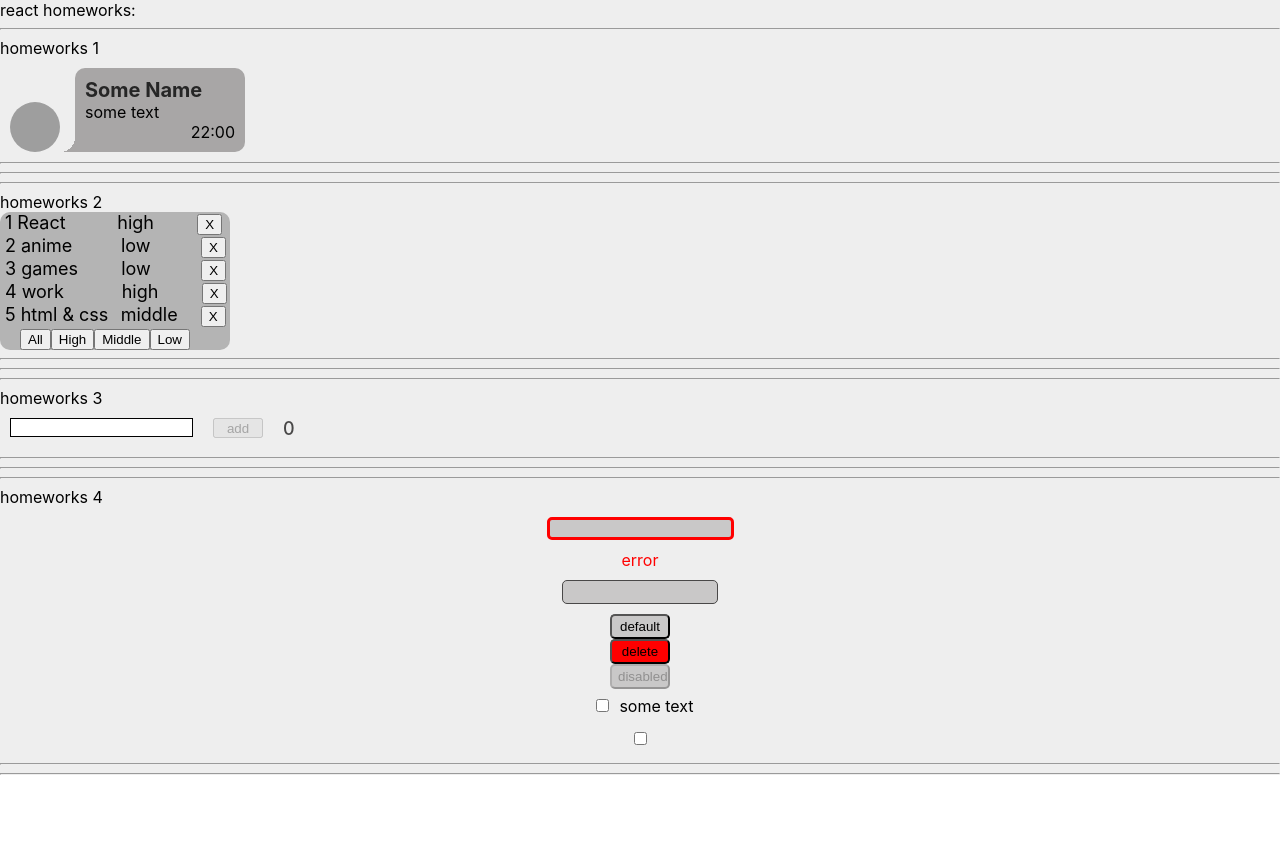
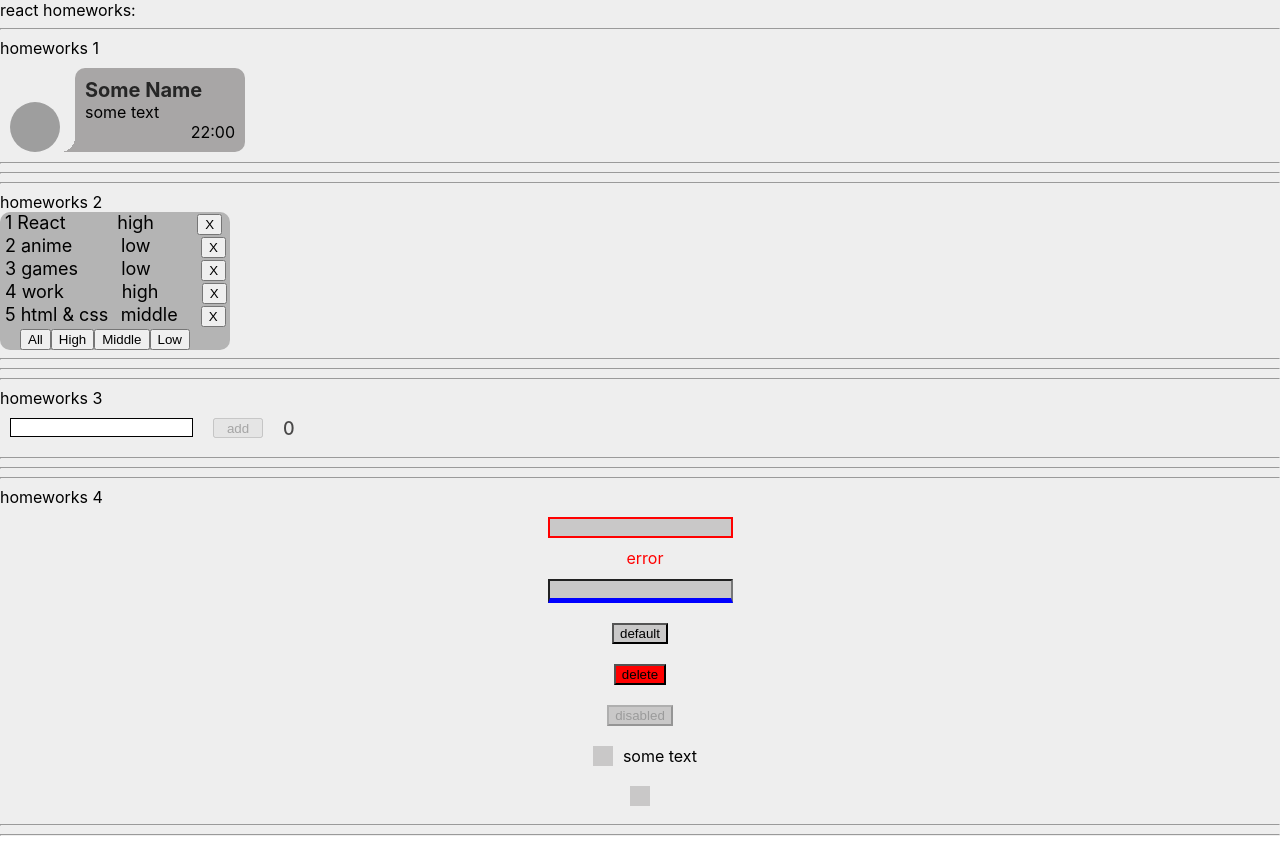
Before and after one commit to MichaelNovickiy/tasks_from_ignat, a React (Create React App) app: page / in a window 1280 px wide. Before the commit the page ends 800 px from the top, so only its background shows below. Built offline with nearby package versions, Linux system fonts and the light colour scheme; grey boxes are pictures that could not be loaded.

Commit message:
task 4 completed

```diff
--- a/src/p2-homeworks/h4/common/c1-SuperInputText/SuperInputText.module.css
+++ b/src/p2-homeworks/h4/common/c1-SuperInputText/SuperInputText.module.css
@@ -1,19 +1,21 @@
 .superInput {
+    margin: 10px;
     background-color: #c9c8c8;
-    border: 1px solid #494848;
-    border-radius: 5px;
-    width: 150px;
-    height: 20px;
-    font-family: serif;
-    font-weight: 500;
+}
+
+.input:focus{
+    outline: none;
+    border: 2px solid #4b4b4b;
 }
 
 .errorInput {
-    border: 3px solid red;
+    margin: 10px;
+    border: 2px solid red;
     background-color: #c9c8c8;
-    border-radius: 5px;
 }
 
 .error {
     color: red;
+    height: 21px;
+    margin-left: 10px;
 }
--- a/src/p2-homeworks/h4/common/c1-SuperInputText/SuperInputText.tsx
+++ b/src/p2-homeworks/h4/common/c1-SuperInputText/SuperInputText.tsx
@@ -39,7 +39,7 @@ const SuperInputText: React.FC<SuperInputTextPropsType> = (
     }
 
     const finalSpanClassName = `${s.error} ${spanClassName ? spanClassName : ''}`
-    const finalInputClassName = error ? s.errorInput : s.superInput // need to fix with (?:) and s.superInput
+    const finalInputClassName = `${s.input} ${error ? s.errorInput : s.superInput} ${className}` // need to fix with (?:) and s.superInput
 
     return (
         <>
--- a/src/p2-homeworks/h4/common/c2-SuperButton/SuperButton.module.css
+++ b/src/p2-homeworks/h4/common/c2-SuperButton/SuperButton.module.css
@@ -1,13 +1,79 @@
+@keyframes blink{
+    0% {
+        left: -130%;
+    }
+    100% {
+        left: 130%;
+    }
+}
+
+
+.btn {
+    position: relative;
+    margin: 10px;
+    overflow: hidden;
+    cursor: pointer;
+}
+
 .default {
-    width: 60px;
-    height: 25px;
     background-color: #c9c8c8;
-    border-radius: 5px;
+    outline: none;
 }
 
 .red {
     background: red;
-    width: 60px;
-    height: 25px;
-    border-radius: 5px;
 }
+
+.btn::after {
+    display: block;
+    content: '';
+    position: absolute;
+    left: -130%;
+    top: 0;
+    height: 100%;
+    width: 20%;
+    transform: skew(45deg);
+    background-color: #c9c8c8;
+    opacity: 0.7;
+    z-index: 14;
+}
+
+.btn:hover::after {
+    animation: blink 0.7s ease;
+}
+
+.btn:hover::before {
+    display: block;
+    content: '';
+    position: absolute;
+
+    left: -100vw;
+    top: 0;
+    height: 100vh;
+    width: 300vw;
+
+    z-index: 7;
+
+    background-color: #ffffff;
+    opacity: 0.2;
+}
+
+.btn:focus{
+    outline: solid 1px #000000;
+}
+
+.btn:active{
+    background-color: #d5d5d5;
+}
+
+.btn:disabled{
+    color: #9b9b9b;
+    cursor: auto;
+}
+
+.btn:disabled::after{
+    z-index: -1;
+}
+.btn:disabled::before{
+    z-index: -1;
+}
--- a/src/p2-homeworks/h4/common/c2-SuperButton/SuperButton.tsx
+++ b/src/p2-homeworks/h4/common/c2-SuperButton/SuperButton.tsx
@@ -14,7 +14,7 @@ const SuperButton: React.FC<SuperButtonPropsType> = (
         ...restProps// все остальные пропсы попадут в объект restProps, там же будет children
     }
 ) => {
-    const finalClassName = `${red ? s.red : s.default} ${className}`
+    const finalClassName = `${s.btn} ${red ? s.red : s.default} ${className}`
 
     return (
         <button
--- a/src/p2-homeworks/h4/common/c3-SuperCheckbox/SuperCheckbox.module.css
+++ b/src/p2-homeworks/h4/common/c3-SuperCheckbox/SuperCheckbox.module.css
@@ -1,7 +1,25 @@
-.checkbox {
+.label {
+    display: flex;
+    align-items: center;
 
+    cursor: pointer;
 }
 
-.spanClassName {
+.checkbox {
+    appearance: none;
+    width: 20px;
+    height: 20px;
+    background: #c9c8c8;
+    margin-right: 10px;
+}
 
+.checkbox:checked {
+    appearance: none;
+    background-image: url("check.png");
+    background-size: cover;
+    padding: 2px;
 }
+
+.checkbox:focus {
+    outline: 1px solid #818181;
+}
--- a/src/p2-homeworks/h4/common/c3-SuperCheckbox/SuperCheckbox.tsx
+++ b/src/p2-homeworks/h4/common/c3-SuperCheckbox/SuperCheckbox.tsx
@@ -20,13 +20,15 @@ const SuperCheckbox: React.FC<SuperCheckboxPropsType> = (
     }
 ) => {
     const onChangeCallback = (e: ChangeEvent<HTMLInputElement>) => {
-        // сделайте так чтоб работал onChange и onChangeChecked
+        onChange && onChange(e)
+
+        onChangeChecked && onChangeChecked(e.currentTarget.checked)
     }
 
     const finalInputClassName = `${s.checkbox} ${className ? className : ''}`
 
     return (
-        <label>
+        <label className={s.label}>
             <input
                 type={'checkbox'}
                 onChange={onChangeCallback}
```
Also changed, not shown: src/p2-homeworks/h4/common/c3-SuperCheckbox/check.png (added).
